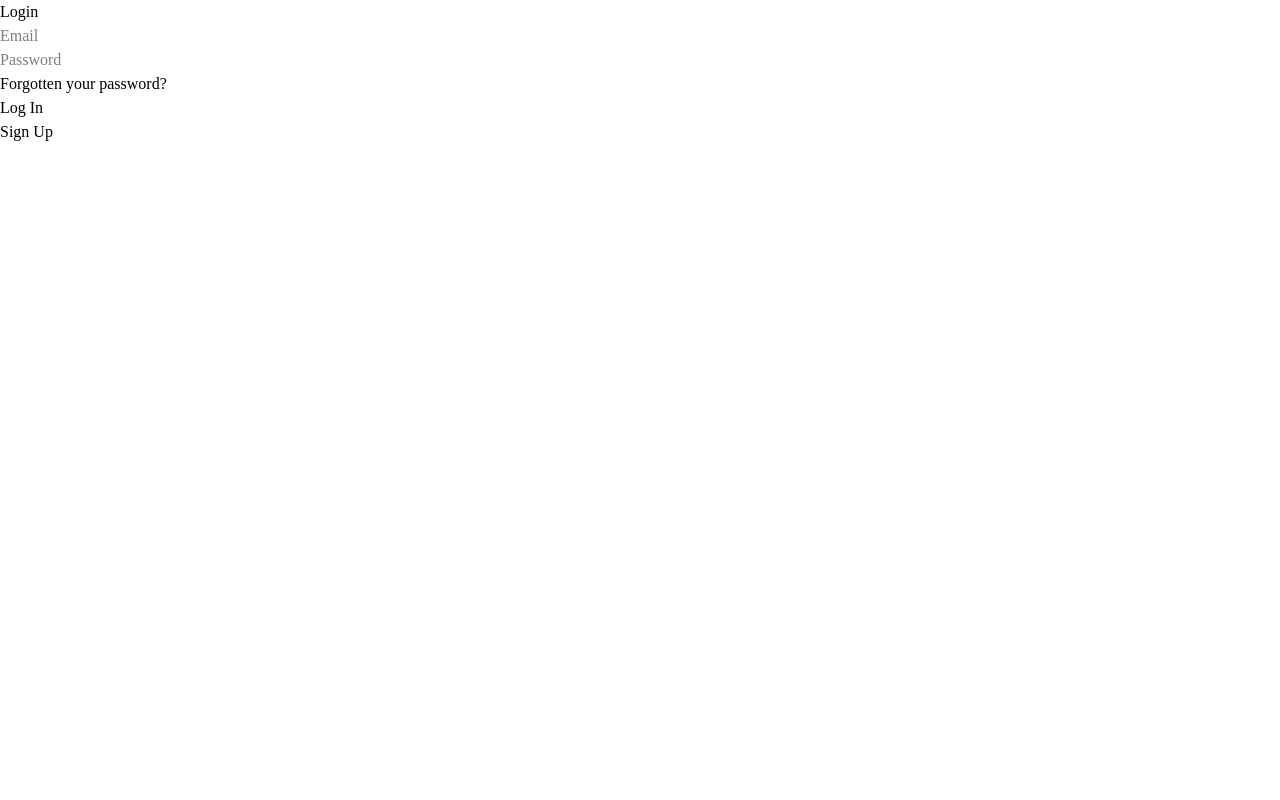
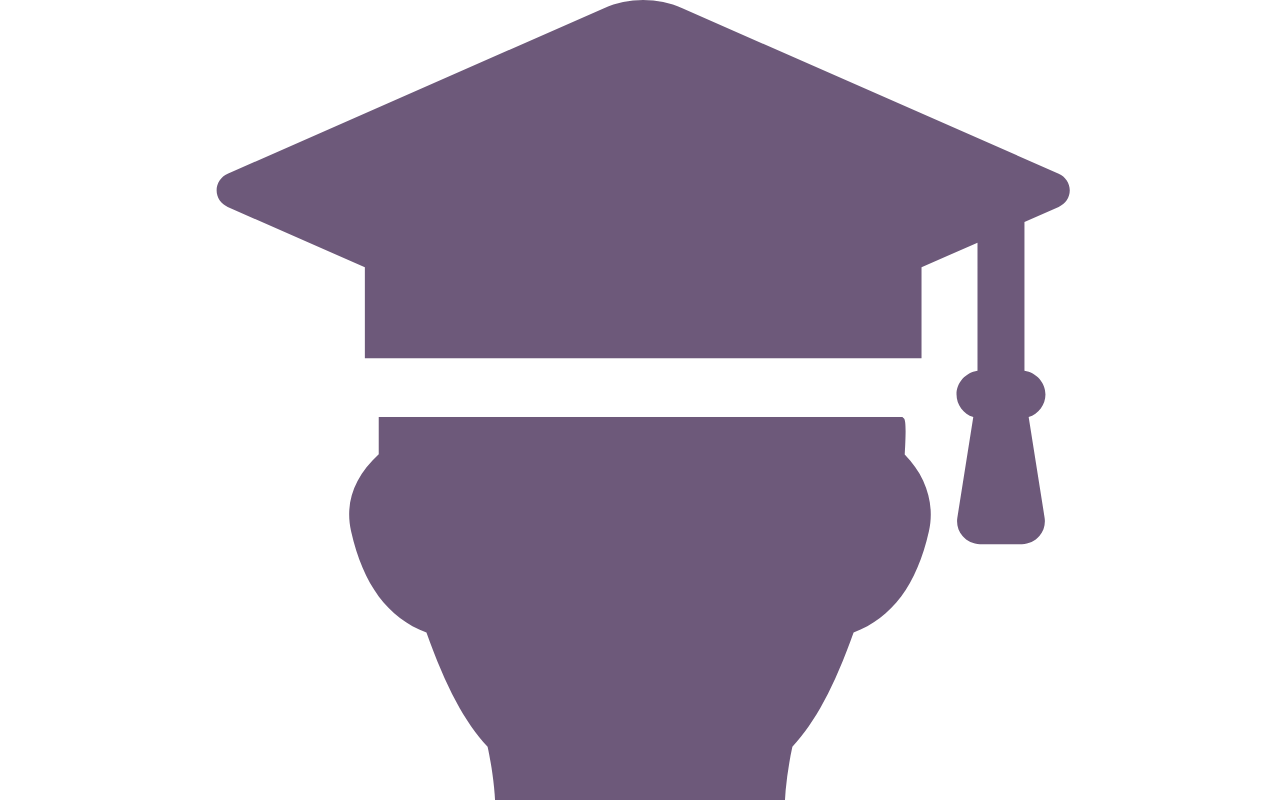
Before and after one commit to abdullahnadeemdev/crud-authenticaton, a React (Vite) app: page /student-list in a window 1280 px wide. Before the commit this address led to /login. Shown: the top 800 px of the page. Built offline with nearby package versions, Linux system fonts and the light colour scheme; sample sign-in values are in the browser's storage.

Commit message:
added logIn key

```diff
--- a/src/Pages/addStudent/AddStudent.jsx
+++ b/src/Pages/addStudent/AddStudent.jsx
@@ -4,11 +4,8 @@ import { useNavigate } from "react-router";
 
 const AddStudent = () => {
   const getEmail = () => {
-    let arr = [];
-    arr = JSON.parse(localStorage.getItem("signIn"));
-    const adminEmail = arr.find((ele) => ele.isLogin !== false);
-
-    return adminEmail.email;
+    const arr = JSON.parse(localStorage.getItem("logIn")) || {};
+    return arr.email;
   };
 
   const getItem = () => {
--- a/src/Pages/login/Login.jsx
+++ b/src/Pages/login/Login.jsx
@@ -5,12 +5,9 @@ import { useEffect, useState } from "react";
 const Login = (props) => {
   const navigate = useNavigate();
   const getItem = () => {
-    let val = [];
-    const arr = localStorage.getItem("signIn");
-    if (arr) {
-      val = JSON.parse(arr);
-    }
-    return val;
+    const arr = JSON.parse(localStorage.getItem("signIn"));
+
+    return arr;
   };
 
   const dataArr = getItem();
@@ -59,18 +56,19 @@ const Login = (props) => {
       if (user) {
         if (user.pw === values.pw) {
           user.isLogin = true;
-          const newDataArr = dataArr.map((item) => {
-            if (item.email === user.email) {
-              item = user;
-              return item;
-            } else {
-              return item;
-            }
-          });
-          localStorage.setItem("signIn", JSON.stringify(newDataArr));
+          localStorage.setItem("logIn", JSON.stringify(user));
+          // const newDataArr = dataArr.map((item) => {
+          //   if (item.email === user.email) {
+          //     item = user;
+          //     return item;
+          //   } else {
+          //     return item;
+          //   }
+          // });
+          // localStorage.setItem("signIn", JSON.stringify(newDataArr));
           let authVar = props?.auth;
           authVar = true;
-          authVar ? navigate("/student-list") : navigate("/page-not-found");
+          props?.auth ? navigate("/student-list") : navigate("/pageNotFound");
           window.location.reload(false);
         } else {
           setError({
--- a/src/Pages/signUp/SignUp.jsx
+++ b/src/Pages/signUp/SignUp.jsx
@@ -4,7 +4,13 @@ import { useState } from "react";
 
 const SignUp = (props) => {
   const navigate = useNavigate();
-  const dataArr = props.array;
+  const getItem = () => {
+    const arr = JSON.parse(localStorage.getItem("signIn")) || [];
+
+    return arr;
+  };
+
+  const dataArr = getItem();
 
   const [values, setValues] = useState({
     name: "",
--- a/src/Pages/userProfile/UserProfile.jsx
+++ b/src/Pages/userProfile/UserProfile.jsx
@@ -4,21 +4,29 @@ import { NavLink } from "react-router";
 
 const UserProfile = () => {
   const fetchData = () => {
-    let arr = JSON.parse(localStorage.getItem("signIn"));
-    return arr || [];
+    let arr = JSON.parse(localStorage.getItem("logIn"));
+    return arr || {};
   };
+
+  const getItem = () => {
+    const arr = JSON.parse(localStorage.getItem("signIn"));
+
+    return arr;
+  };
+
+  const dataArr = getItem() || [];
 
   //   console.log("urllllll", location.pathname);
 
-  const dataArr = fetchData();
+  const userObj = fetchData();
 
-  const getUser = dataArr?.find((item) => item.isLogin);
+  // const getUser = userObj?.find((item) => item.isLogin);
 
   const [values, setValues] = useState({
-    name: getUser?.name,
-    email: getUser?.email,
-    pw: getUser?.pw,
-    isLogin: getUser?.isLogin,
+    name: userObj?.name,
+    email: userObj?.email,
+    pw: userObj?.pw,
+    isLogin: userObj?.isLogin,
   });
 
   const [isEdit, setIsEdit] = useState(false);
@@ -29,6 +37,7 @@ const UserProfile = () => {
       pw: "",
     },
   ]);
+  const user = dataArr.find((item) => item.email === values.email) || "";
 
   const validation = () => {
     let errors = {
@@ -66,22 +75,13 @@ const UserProfile = () => {
       errors.email = "Invalid email";
     }
 
-    // const user = dataArr.find((item) => item.email === values.email) || "";
-    // console.log(
-    //   "i am user",
-    //   user.id,
-    //   "    i am userProfile id: ",
-    //   values.id,
-    //   "dataArrdataArrdataArr",
-    //   dataArr
-    // );
-    // if (user.id !== values.id) {
-    //   setError((prev) => ({
-    //     ...prev,
-    //     studentEmail: "Email already taken",
-    //   }));
-    //   errors.email = "Email is taken";
-    // }
+    if (user.id !== values.id) {
+      setError((prev) => ({
+        ...prev,
+        studentEmail: "Email already taken",
+      }));
+      errors.email = "Email is taken";
+    }
 
     if (!values.pw) {
       setError((prev) => ({
@@ -132,13 +132,17 @@ const UserProfile = () => {
     e.preventDefault();
     if (validation()) {
       const newData = dataArr.map((item) => {
-        if (item.isLogin) {
+        if (item.email === user.email) {
           return (item = values);
         } else {
           return item;
         }
       });
+      // console.log("user", user);
+      // console.log("newData", newData);
+      // console.log("dataArr", dataArr);
       localStorage.setItem("signIn", JSON.stringify(newData));
+      localStorage.setItem("logIn", JSON.stringify(values));
       setIsEdit(!isEdit);
     } else {
       console.log("error submitting form", values);
--- a/src/components/forgotP/PetName.jsx
+++ b/src/components/forgotP/PetName.jsx
@@ -174,7 +174,9 @@ const PetName = (prop) => {
                 type="text"
                 className={`border block pl-1  mx-auto rounded-lg border-chineseViolet w-full h-10 text-lg
                      ${
-                       error.email ? "border-redBorder" : "border-chineseViolet"
+                       error.petName
+                         ? "border-redBorder"
+                         : "border-chineseViolet"
                      }
                     `}
                 placeholder="Pet name"
@@ -188,13 +190,13 @@ const PetName = (prop) => {
             </div>
             {password ? (
               <>
-                <label className="text-start">Enter new Password</label>
+                <p className="text-start">Enter new Password</p>
                 <input
                   type="text"
                   className={`border block pl-1  mx-auto rounded-lg border-chineseViolet w-full h-10 text-lg
                      ${error.pw ? "border-redBorder" : "border-chineseViolet"}
                     `}
-                  placeholder="password"
+                  placeholder="Password"
                   name="pw"
                   value={values.pw}
                   onChange={handleChange}
--- a/src/components/shared/navbar/Navbar.jsx
+++ b/src/components/shared/navbar/Navbar.jsx
@@ -2,28 +2,29 @@ import { NavLink, useNavigate } from "react-router";
 import { Logo } from "../../../assets/icons/index";
 import Button from "../button/Button";
 const Navbar = () => {
-  const getItem = () => {
-    let val = [];
-    const arr = localStorage.getItem("signIn");
-    if (arr) {
-      val = JSON.parse(arr);
-    }
-    return val;
-  };
+  // const getItem = () => {
+  //   let val = [];
+  //   const arr = localStorage.getItem("signIn");
+  //   if (arr) {
+  //     val = JSON.parse(arr);
+  //   }
+  //   return val;
+  // };
+  // const dataArr = getItem();
   const navigate = useNavigate();
 
-  const dataArr = getItem();
   const handleLogout = () => {
-    const newArr = dataArr.map((item) => {
-      if (item.isLogin === true) {
-        item.isLogin = false;
-        return item;
-      } else {
-        return item;
-      }
-    });
-    console.log("i am new", newArr);
-    localStorage.setItem("signIn", JSON.stringify(newArr));
+    // const newArr = dataArr.map((item) => {
+    //   if (item.isLogin === true) {
+    //     item.isLogin = false;
+    //     return item;
+    //   } else {
+    //     return item;
+    //   }
+    // });
+    // console.log("i am new", newArr);
+    // localStorage.setItem("signIn", JSON.stringify(newArr));
+    localStorage.removeItem("logIn");
     navigate("/login");
     window.location.reload(false);
   };
--- a/src/components/studentList/Listing.jsx
+++ b/src/components/studentList/Listing.jsx
@@ -3,13 +3,13 @@ import { headArr } from "../../utils/mockUpData";
 import Delete from "./Delete";
 
 const Listing = (props) => {
-  const getEmail = () => {
-    let arr = [];
-    arr = JSON.parse(localStorage.getItem("signIn"));
-    const adminEmail = arr.find((ele) => ele.isLogin !== false);
-    return adminEmail.email;
-  };
-  const admin = getEmail();
+  // const getEmail = () => {
+
+  //   const adminEmail = objUser.email || null;
+  //   return adminEmail;
+  // };
+  const objUser = JSON.parse(localStorage.getItem("logIn"));
+  const admin = objUser?.email || "";
 
   const getItems = () => {
     const arr = JSON.parse(localStorage.getItem("info")) || [];
--- a/src/routes.jsx
+++ b/src/routes.jsx
@@ -10,23 +10,22 @@ import ForgotP from "./Pages/forgotP/ForgotP";
 
 const getItem = () => {
   let val = [];
-  const arr = localStorage.getItem("signIn");
-  if (arr) {
-    val = JSON.parse(arr);
-  }
-  return val;
+  const arr = JSON.parse(localStorage.getItem("logIn"));
+
+  return arr;
 };
+console.log("getItem()", getItem());
 
-const dataArr = getItem();
-const findUser = dataArr.find((item) => {
-  if (item.isLogin === true) {
-    return true;
-  } else {
-    false;
-  }
-});
-
-const isAuth = findUser || false;
+const dataArr = getItem() || null;
+// const findUser = dataArr.find((item) => {
+//   if (item.isLogin === true) {
+//     return true;
+//   } else {
+//     false;
+//   }
+// });
+console.log(dataArr);
+const isAuth = dataArr;
 
 const Router = () => {
   return (
```
